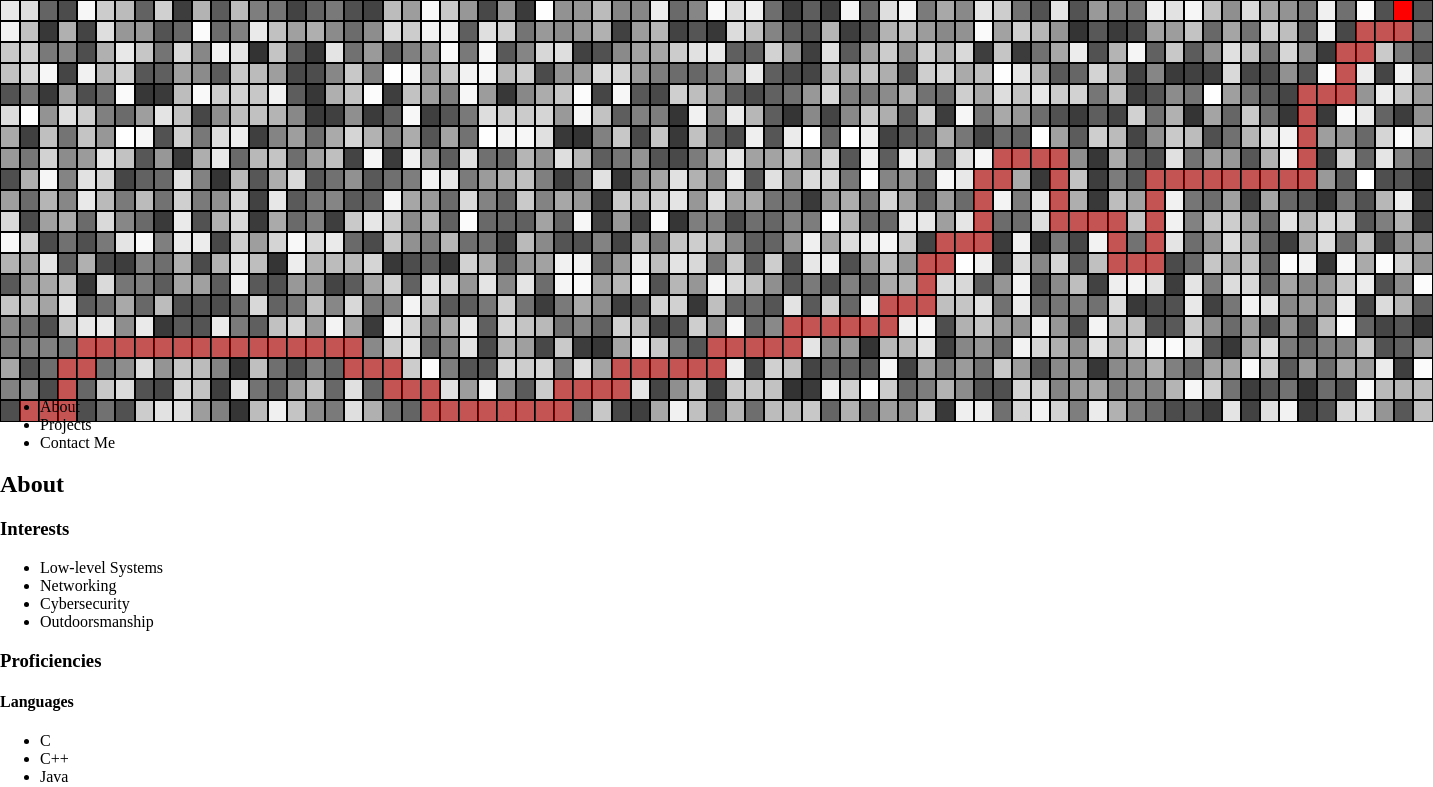
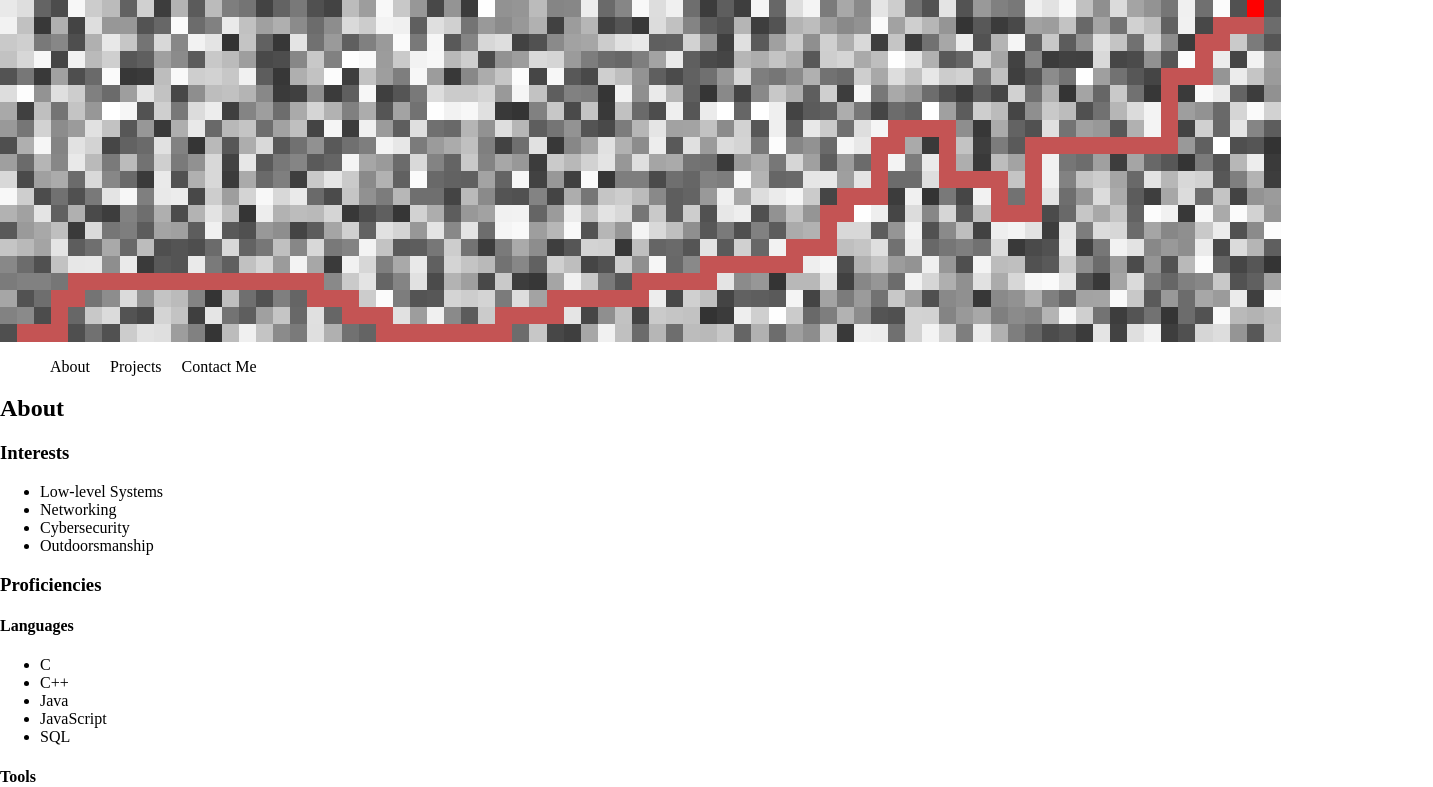
Before and after one commit to mbabey/personal-site, a React (Create React App) app in the folder front-end/: page / in a window 1280 px wide. Shown: the top 787 px of the page, 1433 px wide, since content can reach past the window. Built offline with nearby package versions, Linux system fonts and the light colour scheme.

Commit message:
Add prelim styles to nav. Move body {margin: 0 auto} from grid.css to global.css. Remove border from grid cells.

```diff
--- a/front-end/src/components/App.js
+++ b/front-end/src/components/App.js
@@ -1,9 +1,11 @@
 import React, { useState } from 'react'
-import Header from './Header';
+import Nav from './Nav';
 import Pathfind from './Pathfind';
 import About from './SectionAbout';
 import Projects from './SectionProjects';
 import Contact from './SectionContact';
+
+import '../styles/global.css';
 
 function App() {
   const [scrollTo, setScrollTo] = useState(0);
@@ -11,7 +13,7 @@ function App() {
   return (
     <>
       <Pathfind />
-      <Header
+      <Nav
         setScrollTo={setScrollTo}
       />
       <About />
--- a/front-end/src/components/Header.js
+++ b/front-end/src/components/Nav.js
@@ -1,6 +1,8 @@
 import React from 'react'
 
-function Header({setScrollTo}) {
+import '../styles/nav.css';
+
+function Nav({setScrollTo}) {
 
   const pages = {
     top: 0,
@@ -10,7 +12,7 @@ function Header({setScrollTo}) {
   }
 
   return (
-    <div>
+    <div id='nav'>
       <ul>
         <li onClick={() => setScrollTo(pages.about)}>About</li>
         <li onClick={() => setScrollTo(pages.projects)}>Projects</li>
@@ -20,4 +22,4 @@ function Header({setScrollTo}) {
   )
 }
 
-export default Header
+export default Nav
--- /dev/null
+++ b/front-end/src/styles/global.css
@@ -0,0 +1,3 @@
+body {
+  margin: 0 auto;
+}
--- a/front-end/src/styles/grid.css
+++ b/front-end/src/styles/grid.css
@@ -1,14 +1,9 @@
-body {
-  margin: 0 auto;
-}
-
 .grid-container {
   display: grid;
+  max-width: 100vw;
 }
 
 .cell {
-  border: 1px solid black;
-  /* height: 50px; temp */
   width: 100%;
 }
 
--- /dev/null
+++ b/front-end/src/styles/nav.css
@@ -0,0 +1,10 @@
+#nav {
+  margin: 0;
+  padding: 0;
+}
+
+#nav li {
+  display: inline;
+  margin: 0;
+  padding: 10px;
+}
```
Also changed, not shown: front-end/src/styles/header.css (deleted).
